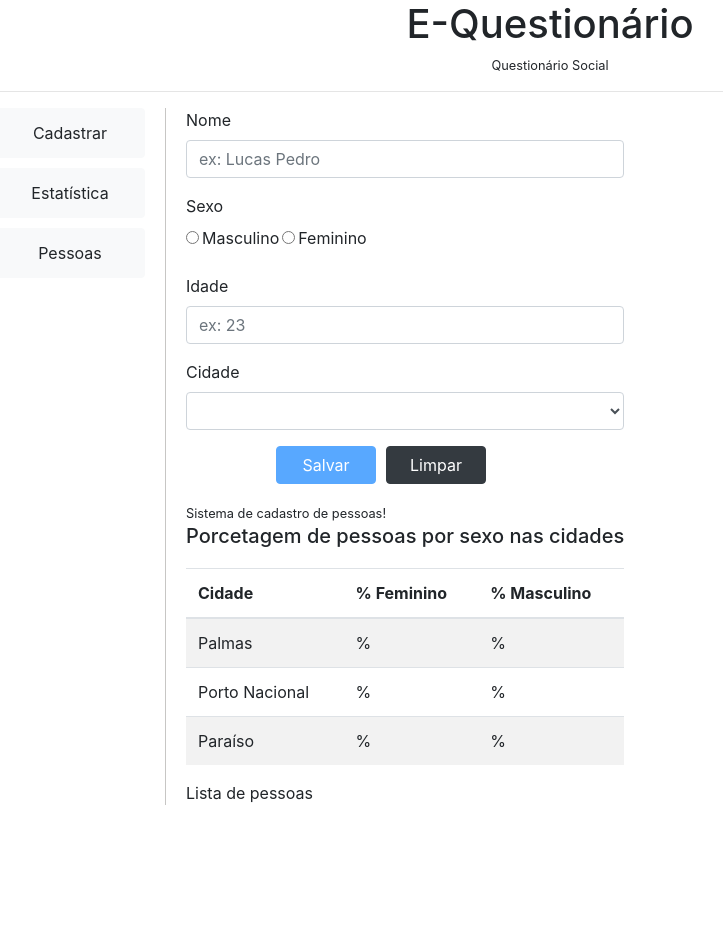
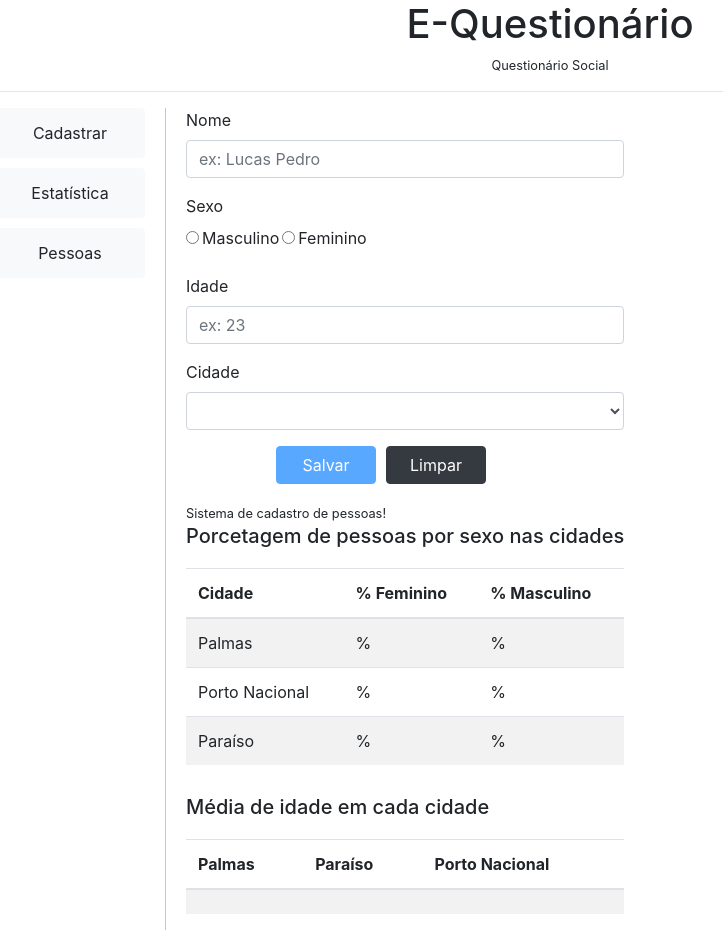
Before and after one commit to lpweb-2019-1/questionario-social-lucas-pedro-typescript, an Angular app: page / in a window 1280 px wide. Shown: the whole page, without its empty margins (90-813 px from the left). Before the commit the page ends 805 px from the top, so only its background shows below. Built offline with nearby package versions, Linux system fonts and the light colour scheme.

Commit message:
Estrutura de tabela criada para apresentar as informações da ISSUES #10

```diff
--- a/src/app/app.component.html
+++ b/src/app/app.component.html
@@ -10,6 +10,7 @@
     <aside><button class="btn btn-light btn-menu">Pessoas</button></aside>
   </nav>
   <section>
+    <!-- container de cadastro de pessoas (FORMULÁRIO) -->
     <aside>
       <form #cadastro="ngForm" (submit)="cadastrar(cadastro)">
         <div class="form-group">
@@ -26,7 +27,6 @@
         <!-- /caixa de sexo\ -->
         <div class="form-group">
           <label class="sexo" for="sexo" name="sexo">Sexo</label><br />
-
           <input
             class="sexo"
             [(ngModel)]="sexo"
@@ -86,6 +86,7 @@
       </form>
       <small>Sistema de cadastro de pessoas!</small>
     </aside>
+    <!-- container de informações da pesquisa (Porcetagem de pessoas por sexo nas cidades) -->
     <aside>
       <h5 style="margin-bottom: 20px;">
         Porcetagem de pessoas por sexo nas cidades
@@ -117,6 +118,27 @@
         </tbody>
       </table>
     </aside>
-    <aside>Lista de pessoas</aside>
+    <!-- container de informações da pesquisa (Média de idade em cada cidade) -->
+    <aside>
+      <h5 style="margin-bottom: 20px; margin-top: 30px;">
+        Média de idade em cada cidade
+      </h5>
+      <table class="table table-striped">
+        <thead>
+          <tr>
+            <th>Palmas</th>
+            <th>Paraíso</th>
+            <th>Porto Nacional</th>
+          </tr>
+        </thead>
+        <tbody>
+          <tr>
+            <td></td>
+            <td></td>
+            <td></td>
+          </tr>
+        </tbody>
+      </table>
+    </aside>
   </section>
 </div>
```
